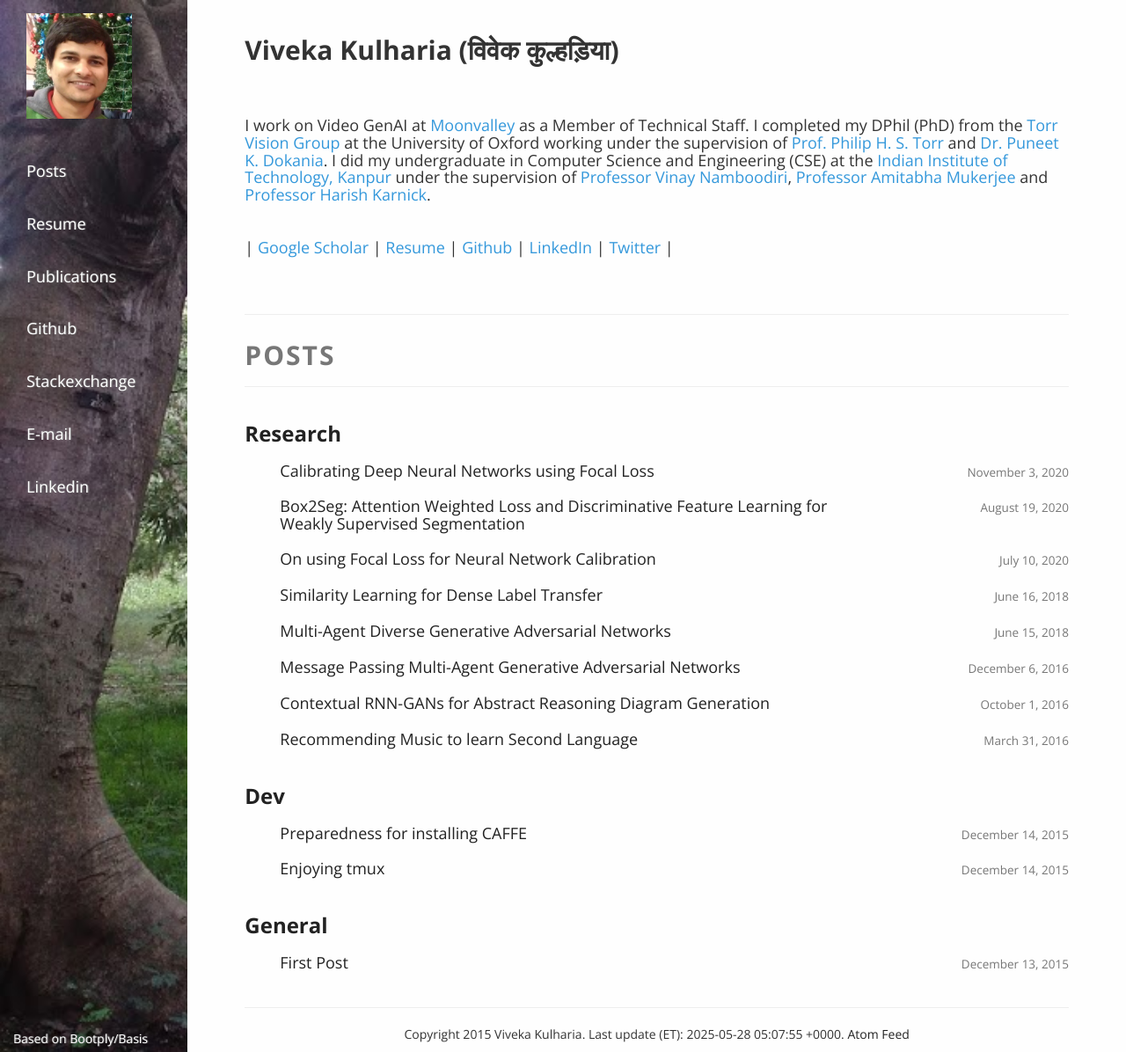
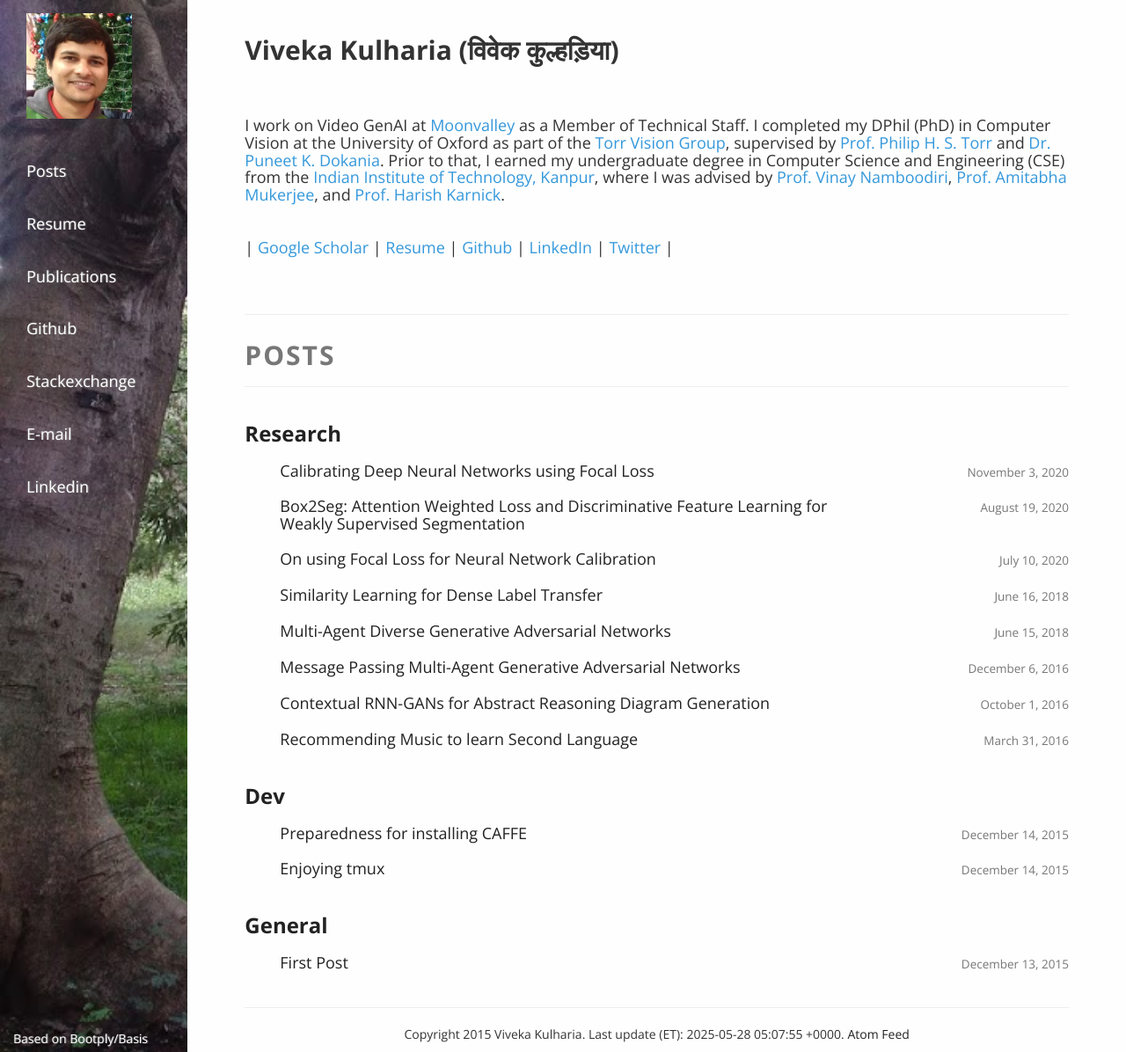
Before and after one commit to vivkul/vivkul.github.io, a Jekyll site: the page built from index.md, in a window 1280 px wide. Shown: the whole page at 88% size. Built offline with Jekyll 4.4.1, drawn with Linux system fonts in a browser that asks for light colours; nearby versions of some CDN libraries; our own code applies the rules of GitHub Pages for plain Markdown files.

Commit message:
Update index.md

```diff
--- a/index.md
+++ b/index.md
@@ -6,7 +6,7 @@ layout: base
 
 <br/><br/>
 
-#### I work on Video GenAI at [<font color="#3498DB">Moonvalley</font>](https://www.moonvalley.com){:target="_blank"} as a Member of Technical Staff. I completed my DPhil (PhD) from the [<font color="#3498DB">Torr Vision Group</font>](http://www.robots.ox.ac.uk/~tvg/){:target="_blank"} at the University of Oxford working under the supervision of [<font color="#3498DB">Prof. Philip H. S. Torr</font>](http://www.robots.ox.ac.uk/~phst/){:target="_blank"} and [<font color="#3498DB">Dr. Puneet K. Dokania</font>](https://puneetkdokania.github.io/){:target="_blank"}. I did my undergraduate in Computer Science and Engineering (CSE) at the [<font color="#3498DB">Indian Institute of Technology, Kanpur</font>](http://www.cse.iitk.ac.in/){:target="_blank"} under the supervision of [<font color="#3498DB">Professor Vinay Namboodiri</font>](http://www.cse.iitk.ac.in/users/vinaypn/){:target="_blank"}, [<font color="#3498DB">Professor Amitabha Mukerjee</font>](http://www.cse.iitk.ac.in/users/amit/){:target="_blank"} and [<font color="#3498DB">Professor Harish Karnick</font>](http://www.iitk.ac.in/new/dr-harish-karnick){:target="_blank"}.
+#### I work on Video GenAI at [<font color="#3498DB">Moonvalley</font>](https://www.moonvalley.com){:target="_blank"} as a Member of Technical Staff. I completed my DPhil (PhD) in Computer Vision at the University of Oxford as part of the [<font color="#3498DB">Torr Vision Group</font>](http://www.robots.ox.ac.uk/~tvg/){:target="_blank"}, supervised by [<font color="#3498DB">Prof. Philip H. S. Torr</font>](http://www.robots.ox.ac.uk/~phst/){:target="_blank"} and [<font color="#3498DB">Dr. Puneet K. Dokania</font>](https://puneetkdokania.github.io/){:target="_blank"}. Prior to that, I earned my undergraduate degree in Computer Science and Engineering (CSE) from the [<font color="#3498DB">Indian Institute of Technology, Kanpur</font>](http://www.cse.iitk.ac.in/){:target="_blank"}, where I was advised by [<font color="#3498DB">Prof. Vinay Namboodiri</font>](http://www.cse.iitk.ac.in/users/vinaypn/){:target="_blank"}, [<font color="#3498DB">Prof. Amitabha Mukerjee</font>](http://www.cse.iitk.ac.in/users/amit/){:target="_blank"}, and [<font color="#3498DB">Prof. Harish Karnick</font>](http://www.iitk.ac.in/new/dr-harish-karnick){:target="_blank"}.
 
 <br />
 
```
